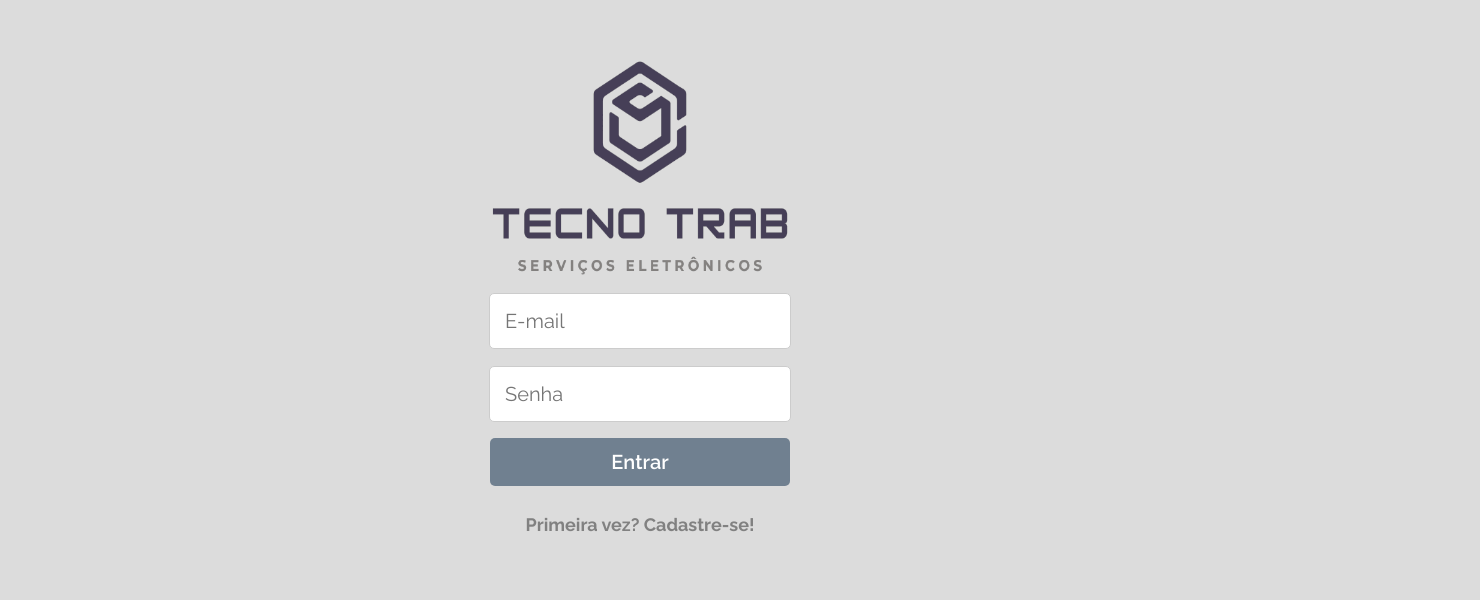
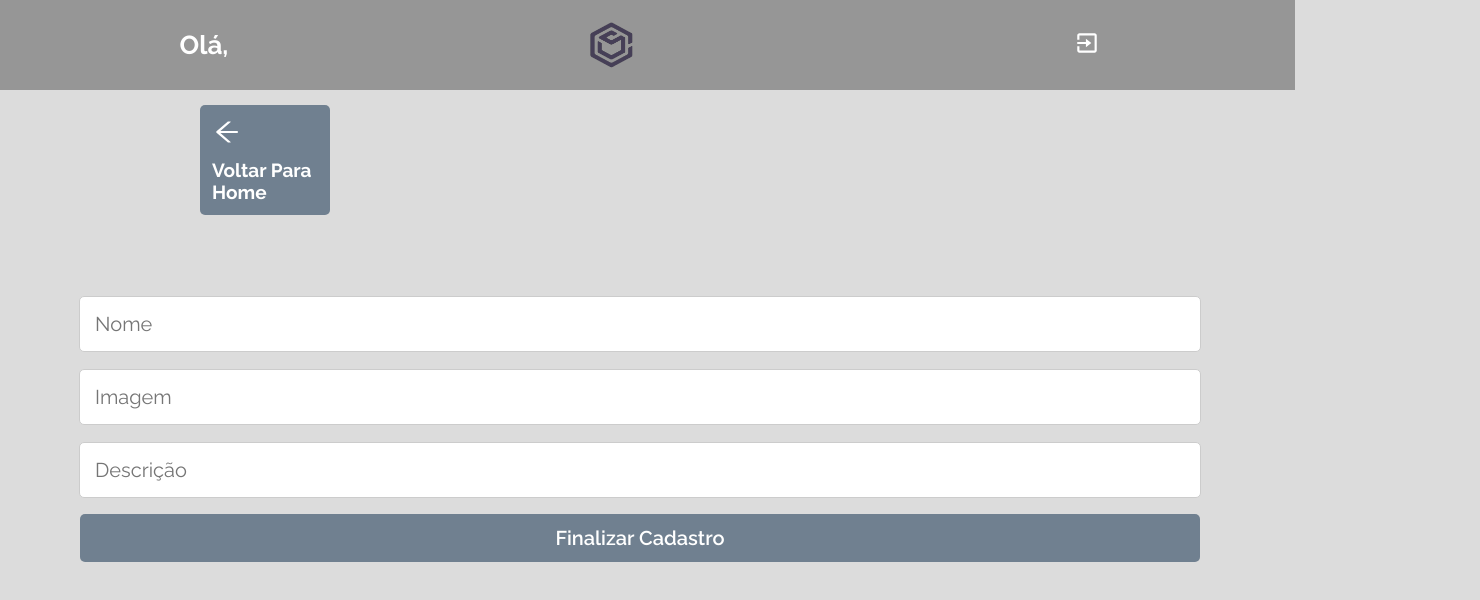
Before and after one commit to BrendonLee23/projeto18-tecno-trab-front, a React (Vite) app: page /service/create in a window 1280 px wide. Before the commit this address led to /login. Shown: the top 600 px of the page, 1480 px wide, since content can reach past the window. Built offline with nearby package versions, Linux system fonts and the light colour scheme; a web font is replaced by a local one.

Commit message:
InsertPage concluida

```diff
--- a/src/App.jsx
+++ b/src/App.jsx
@@ -24,6 +24,7 @@ export default function App() {
             <Route path="/home" element={<HomePage />} />
             <Route path="/home/:id" element={<GetServiceById />} />
             <Route path="/service/create" element={<InsertService />} />
+
           </Routes>
         </UserContext.Provider>
       </BrowserRouter>
--- a/src/pages/GetServiceById.jsx
+++ b/src/pages/GetServiceById.jsx
@@ -6,6 +6,7 @@ import axios from "axios";
 import { UserContext } from "../contexts/UserContext";
 import IconLogo from "../Assets/icon-logo.png";
 import ServicePage from "./ServicePage";
+import { AiOutlineArrowLeft } from "react-icons/ai"
 
 export default function GetServiceById() {
 
@@ -22,7 +23,8 @@ export default function GetServiceById() {
         navigate('/login')
     }
 
-    function backToHome(){
+    function backToHome() {
+        localStorage.getItem('token, data.token')
         navigate('/home')
     }
 
@@ -44,6 +46,10 @@ export default function GetServiceById() {
             .catch(err => console.log(err.message))
     }, [token]);
 
+    function capitalizeFirstLetter(sentence) {
+        return sentence.charAt(0).toUpperCase() + sentence.slice(1).toLowerCase();
+    }
+
     return (
         <MyServicesContainer>
             <Header>
@@ -53,6 +59,12 @@ export default function GetServiceById() {
                     <BiExit data-test="logout" onClick={deslogar} />
                 </div>
             </Header>
+            <ButtonsContainer>
+                <button onClick={() => navigate('/home/')}>
+                    <AiOutlineArrowLeft size={30} />
+                    <h2>Voltar Para Home</h2>
+                </button>
+            </ButtonsContainer>
             {!servicesById ? <ServNull>Não há registros de serviços casdastrados. Cadastre um serviço abaixo.</ServNull> :
                 <>
                     {servicesById?.map((service, i) => (<ServicePage key={i} nome={service.name} imagem={service.image} descricao={service.description} numero={service.phoneNumber} />))}
@@ -76,12 +88,12 @@ const Header = styled.header`
     background-color: #969696;
     display: flex;
     align-items: center;
-    justify-content: space-evenly;
+    justify-content:  space-around;
     padding:15px;
-    margin-bottom: 15px;
     font-size: 26px;
     color: white;
-    gap:400px;
+    margin-bottom: 15px;
+    cursor: default;
     img{
     width: 48px;
     height: 48px;
@@ -92,3 +104,24 @@ const Header = styled.header`
     cursor: pointer;
     }
 `
+const ButtonsContainer = styled.section`
+    display: flex;
+    justify-content: space-between;
+    width:100%;
+    height: 150px;
+    margin-bottom: 40px;
+    padding-left: 400px;
+    button {
+        width: 130px;
+        height: 110px;
+        font-size: 22px;
+        text-align: left;
+        display: flex;
+        flex-direction: column;
+        justify-content: space-between;
+        h2 {
+        font-size: 19px;
+        font-weight: bold;
+        }
+    }
+`
--- a/src/pages/HomePage.jsx
+++ b/src/pages/HomePage.jsx
@@ -1,6 +1,6 @@
 import styled from "styled-components"
 import { BiExit } from "react-icons/bi"
-import { AiOutlineMenuFold, AiOutlineFolder, AiOutlineForm } from "react-icons/ai"
+import { AiOutlineTool, AiOutlineFolder, AiOutlineForm } from "react-icons/ai"
 import { useNavigate } from "react-router-dom";
 import { useEffect, useState } from "react";
 import axios from "axios";
@@ -21,6 +21,7 @@ export default function HomePage() {
   }
 
   function backToHome(){
+    localStorage.getItem('token, data.token')
     navigate('/home')
   }
 
@@ -49,6 +50,9 @@ export default function HomePage() {
       .catch(err => console.log(err.message))
   }, [token])
 
+  function capitalizeFirstLetter(sentence) {
+    return sentence.charAt(0).toUpperCase() + sentence.slice(1).toLowerCase();
+  }
 
   return (
     <HomeContainer>
@@ -62,15 +66,15 @@ export default function HomePage() {
       <ButtonsContainer>
         <button onClick={() => navigate('/home/:id')}>
           <AiOutlineFolder  size={30} />
-          <p>Meus Serviços</p>
+          <h2>{capitalizeFirstLetter('MEUS SERVIÇOS')}</h2>
         </button>
         <button onClick={() => navigate('/service/create')}>
           <AiOutlineForm size={30} />
-          <p>Cadastar Serviços</p>
+          <h2>{capitalizeFirstLetter('Cadastrar Serviços')}</h2>
         </button>
         <button onClick={() => navigate('/nova-transacao/entrada')}>
-          <AiOutlineMenuFold size={30} />
-          <p>Todos os Serviços</p>
+          <AiOutlineTool size={30} />
+          <h2>{capitalizeFirstLetter('Gerenciar Serviços')}</h2>
         </button>
       </ButtonsContainer>
       <ServicesContainer>
@@ -92,19 +96,20 @@ const HomeContainer = styled.div`
   flex-direction: column;
   align-items: center;
   justify-content: flex-start;
+  margin-bottom: 100px;
 `
 const Header = styled.header`
     width: 100%;
-    height: 90px;
+    height: 133px;
     background-color: #969696;
     display: flex;
     align-items: center;
-    justify-content: space-evenly;
+    justify-content:  space-around;
     padding:15px;
     margin-bottom: 15px;
     font-size: 26px;
     color: white;
-    gap:400px;
+    cursor: default;
     img{
     width: 48px;
     height: 48px;
@@ -116,24 +121,23 @@ const Header = styled.header`
     }
 `
 const ServicesContainer = styled.div`
-  width: 100%;
   display: flex;
   flex-wrap: wrap;
-  background-color: red;
+  align-items: center;
+  justify-content: center;
   width: 100%;
   height:800px;
-  margin-top: 100px;
+  margin-top: 80px;
   padding-top: 25px;
-  padding-left: 40px;
-  padding-right: 10px;
+
 `
 
 const ButtonsContainer = styled.section`
   display: flex;
-  width: 350px;
+  width:400px;
   height: 50px;
-  gap: 20px;
-  margin-top: 15px;
+  gap: 30px;
+  margin-top: 60px;
   button {
     width: 50%;
     height: 115px;
@@ -143,8 +147,9 @@ const ButtonsContainer = styled.section`
     flex-direction: column;
     justify-content: space-between;
     position: center;
-    p {
-      font-size: 18px;
+    h2 {
+      font-size: 19px;
+      font-weight: bold;
     }
   }
 `
--- a/src/pages/InsertService.jsx
+++ b/src/pages/InsertService.jsx
@@ -5,6 +5,7 @@ import { UserContext } from "../contexts/UserContext";
 import { useNavigate } from "react-router-dom";
 import { BiExit } from "react-icons/bi"
 import IconLogo from "../Assets/icon-logo.png";
+import { AiOutlineArrowLeft } from "react-icons/ai"
 
 export default function InsertService() {
 
@@ -12,12 +13,12 @@ export default function InsertService() {
   const { user } = useContext(UserContext)
   const usuarioLogado = localStorage.getItem('userName')
   const token = localStorage.getItem('token')
-  console.log(user.token)
-  const [novoNome, setNovoNome] = useState()
-  const [novaImagem, setNovaImagem] = useState()
-  const [novaDescricao, setNovaDescricao] = useState()
+  const [novoNome, setNovoNome] = useState('')
+  const [novaImagem, setNovaImagem] = useState('')
+  const [novaDescricao, setNovaDescricao] = useState('')
 
-  function backToHome(){
+  function backToHome() {
+    localStorage.getItem('token, data.token')
     navigate('/home')
   }
 
@@ -27,51 +28,46 @@ export default function InsertService() {
     navigate('/login')
   }
 
-  function finalizeEdit() {
-    console.log('teste');
-}
-
   useEffect(() => {
-
-    if (!token) {
-      navigate('/login')
-      alert("Faça o login!")
-      return
-    }
 
     localStorage.getItem('token, data.token')
 
   }, [token])
 
   function finalizeEdit(e) {
+    e.preventDefault();
 
-    e.preventDefault();
+    if (!token) {
+      navigate('/login');
+      alert("Faça o login!");
+      return;
+    }
 
     const config = {
       headers: {
         "authorization": `Bearer ${token}`,
-      }
-    }
+      },
+    };
 
     const body = {
-      valor: valor,
-      descricao: descricao
-    }
+      name: novoNome,
+      image: novaImagem,
+      description: novaDescricao,
+    };
 
     const promise = axios.post(`${import.meta.env.VITE_API_URL}/service/create`, body, config);
 
-    promise.then(response => {
-      console.log(response.data);
-      localStorage.getItem('token, data.token')
-      /* navigate('/home'); */
-    })
-
-    promise.catch(err => {
-      console.log(err.message);
-      alert('Erro ao realizar transação. Por favor, tente novamente!)');
-    })
+    promise
+      .then((response) => {
+        console.log(response.data);
+        alert("Cadastro concluído com sucesso!!");
+        navigate('/home');
+      })
+      .catch((err) => {
+        console.log(err.message);
+        alert("Erro ao realizar cadastro. Por favor, tente novamente!");
+      });
   }
-
 
 
   return (
@@ -83,11 +79,17 @@ export default function InsertService() {
           <BiExit data-test="logout" onClick={deslogar} />
         </div>
       </Header>
+      <ButtonsContainer>
+        <button onClick={() => navigate('/home/')}>
+          <AiOutlineArrowLeft size={30} />
+          <h2>Voltar Para Home</h2>
+        </button>
+      </ButtonsContainer>
       <form onSubmit={finalizeEdit}>
-        <input type={'text'} placeholder={'Nome'} value={novoNome} onChange={(e) => setNovoNome(e.target.value)} />
-        <input type={'text'} placeholder={'Imagem'} value={novaImagem} onChange={(e) => setNovaImagem(e.target.value)} />
-        <input type={'text'} placeholder={'Descrição'} value={novaDescricao} onChange={(e) => setNovaDescricao(e.target.value)} />
-        <button >Salvar Edição</button>
+        <input required type={'text'} placeholder={'Nome'} value={novoNome} onChange={(e) => setNovoNome(e.target.value)} />
+        <input required type={'text'} placeholder={'Imagem'} value={novaImagem} onChange={(e) => setNovaImagem(e.target.value)} />
+        <input required type={'text'} placeholder={'Descrição'} value={novaDescricao} onChange={(e) => setNovaDescricao(e.target.value)} />
+        <button >Finalizar Cadastro</button>
       </form>
     </ContainerEdit>
   )
@@ -100,6 +102,9 @@ const ContainerEdit = styled.div`
   flex-direction: column;
   align-items: center;
   justify-content: flex-start;
+  form{
+    width: 1120px;
+  }
 `
 const Header = styled.header`
     width: 100%;
@@ -107,12 +112,12 @@ const Header = styled.header`
     background-color: #969696;
     display: flex;
     align-items: center;
-    justify-content: space-evenly;
+    justify-content: space-around;
     padding:15px;
     margin-bottom: 15px;
     font-size: 26px;
     color: white;
-    gap:400px;
+    cursor: default;
     img{
     width: 48px;
     height: 48px;
@@ -123,3 +128,24 @@ const Header = styled.header`
     cursor: pointer;
     }
 `
+const ButtonsContainer = styled.section`
+    display: flex;
+    justify-content: space-between;
+    width:100%;
+    height: 150px;
+    margin-bottom: 40px;
+    padding-left: 400px;
+    button {
+        width: 130px;
+        height: 110px;
+        font-size: 22px;
+        text-align: left;
+        display: flex;
+        flex-direction: column;
+        justify-content: space-between;
+        h2 {
+        font-size: 19px;
+        font-weight: bold;
+        }
+    }
+`
--- a/src/pages/ServicePage.jsx
+++ b/src/pages/ServicePage.jsx
@@ -19,16 +19,22 @@ export default function ServicePage(props) {
 }
 
 const ServiceUnity = styled.div`
-    background-color: blue;
-    width: 150px;
-    height: 300px;
-    margin:10px;
-    gap: 25px;
+    background-color: #9696a3;
+    width: 245px;
+    height: 350px;
+    margin:30px 13px 30px 13px;
+    gap: 20px;
+    border-radius: 10%;
+    display: flex;
+    flex-direction: column;
+    padding: 30px;
     img{
-        width: 90px;
-        height: 90px;
+        border-radius: 10%;
+        width: 250px;
+        height: 190px;
     }
     h1{
+        position: start;
         font-size: 15px;
         font-weight: bold;
     }
```
Also changed, not shown: src/pages/OutTransactionPage.jsx (+1 -6 lines).
